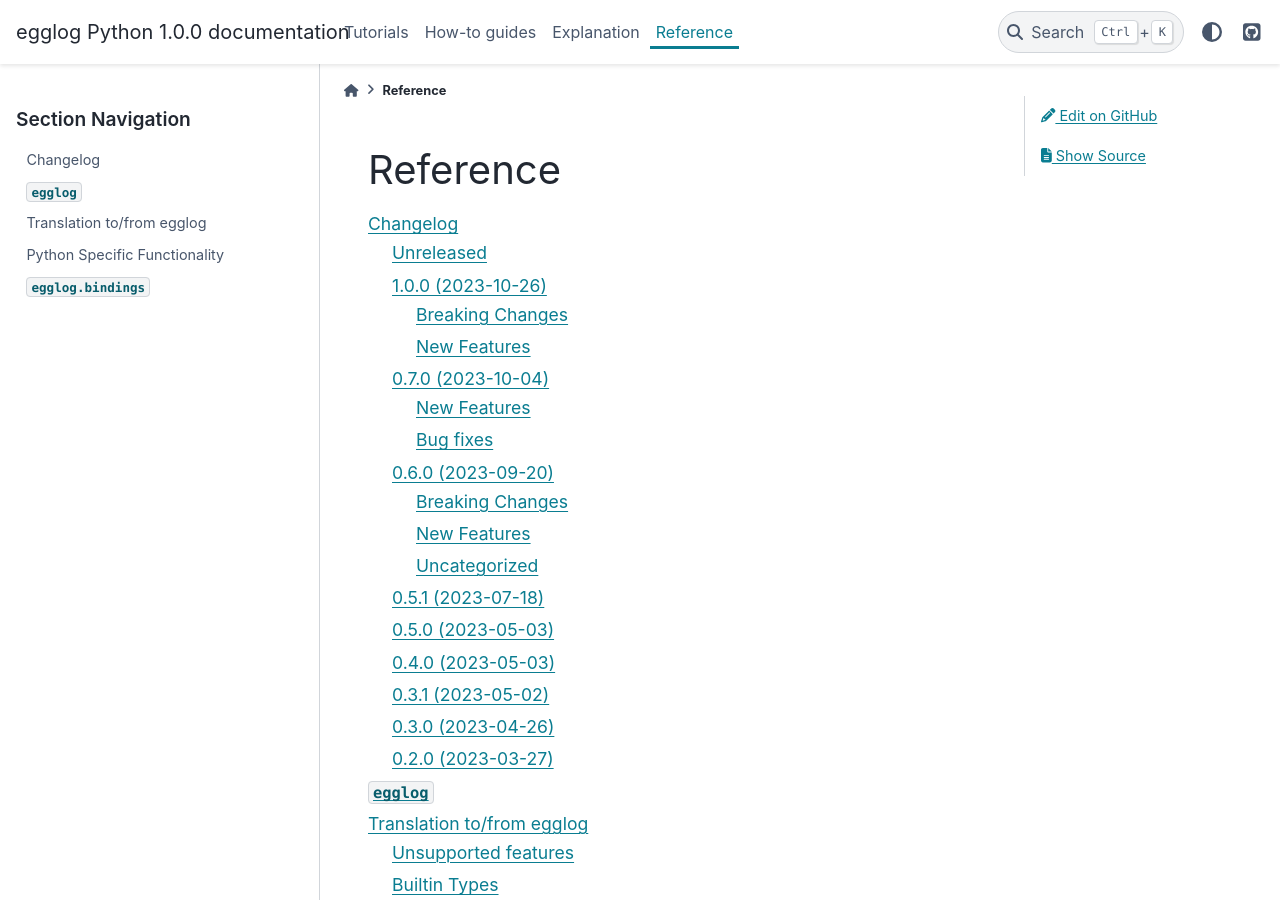
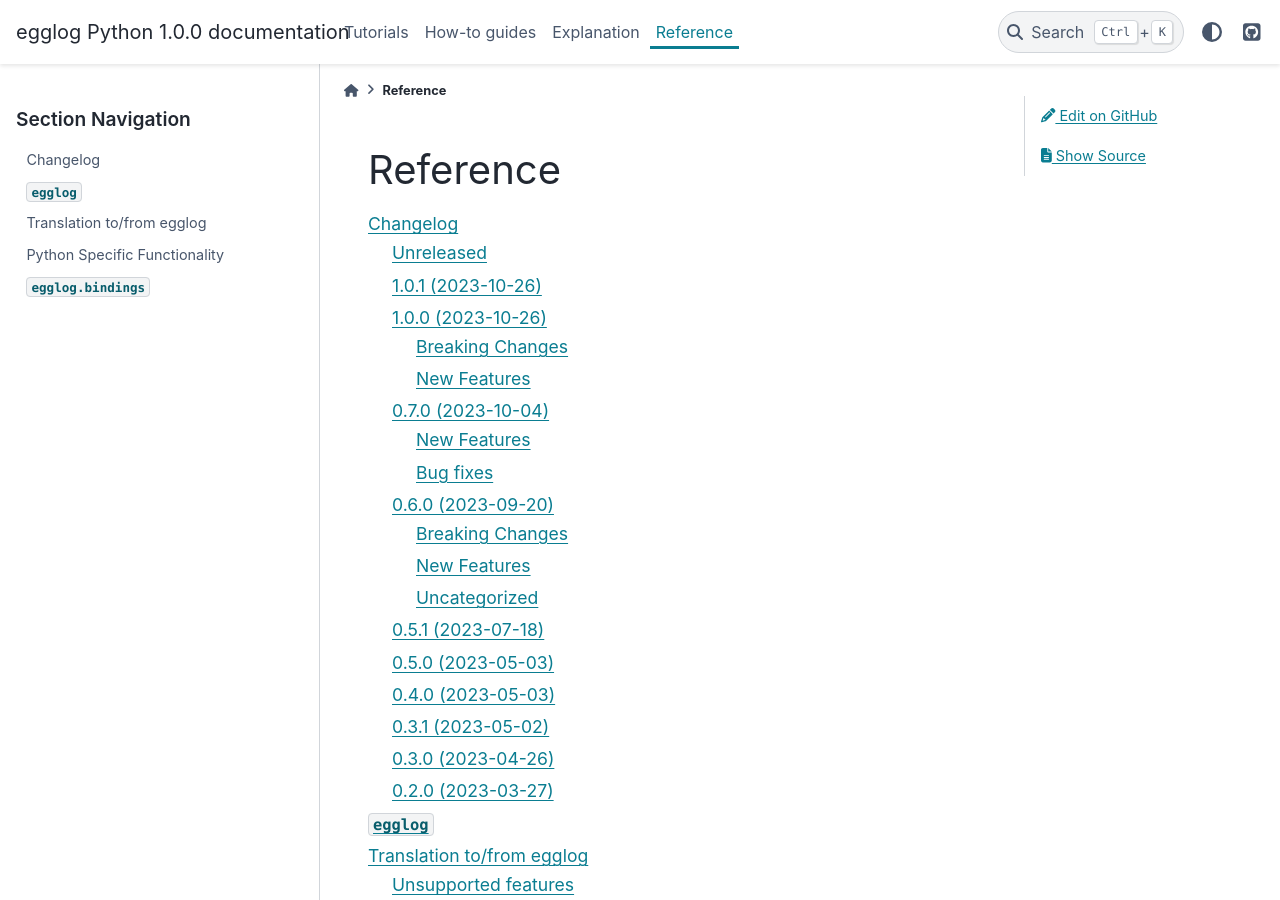
Before and after one commit to egraphs-good/egglog-python, a Sphinx documentation site: the page built from docs/reference.md, in a window 1280 px wide and 900 px high. Built offline with Sphinx 7.4.7 and the PyData theme 0.15.4, drawn with Linux system fonts in a browser that asks for light colours; pages that are not in the unit, such as notebooks, are missing from menus; the version number is read from the project's files by our own code.

Commit message:
1.0.1 release

```diff
--- a/docs/changelog.md
+++ b/docs/changelog.md
@@ -4,7 +4,9 @@ _This project uses semantic versioning_
 
 ## Unreleased
 
-...
+## 1.0.1 (2023-10-26)
+
+- Adds youtube video to [presentation slides](./explanation/2023_07_presentation).
 
 ## 1.0.0 (2023-10-26)
 
```
